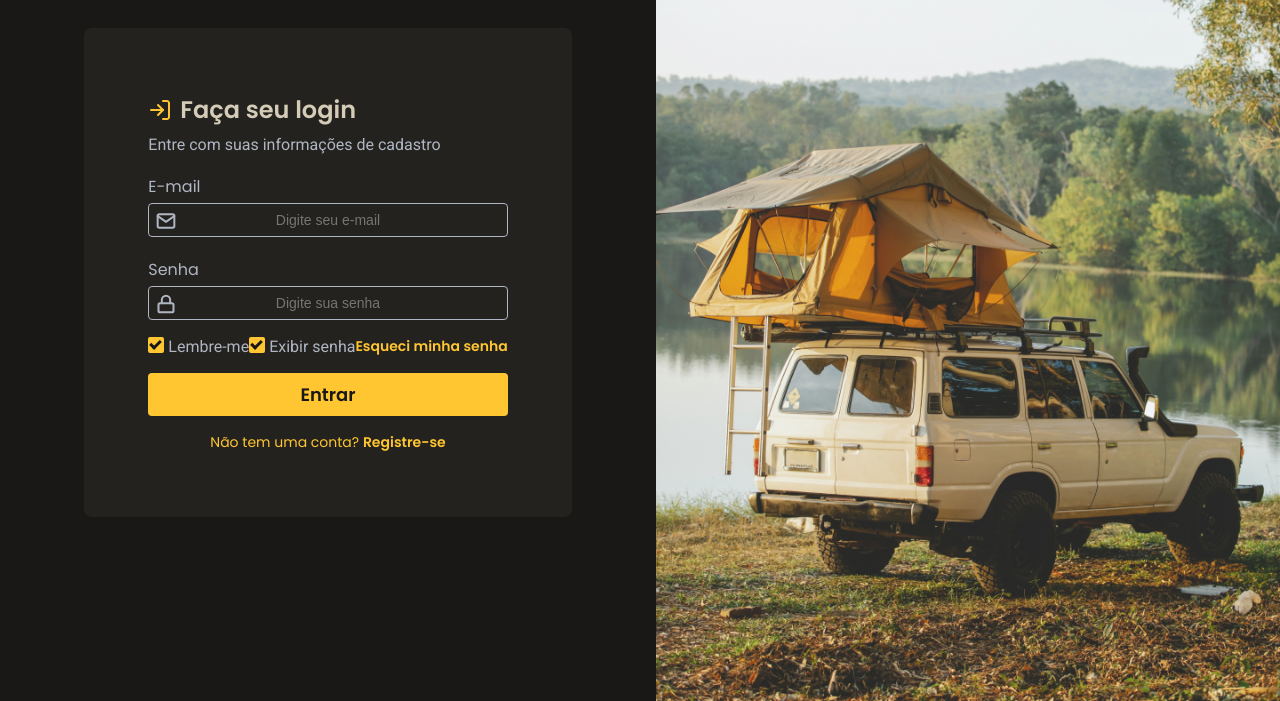
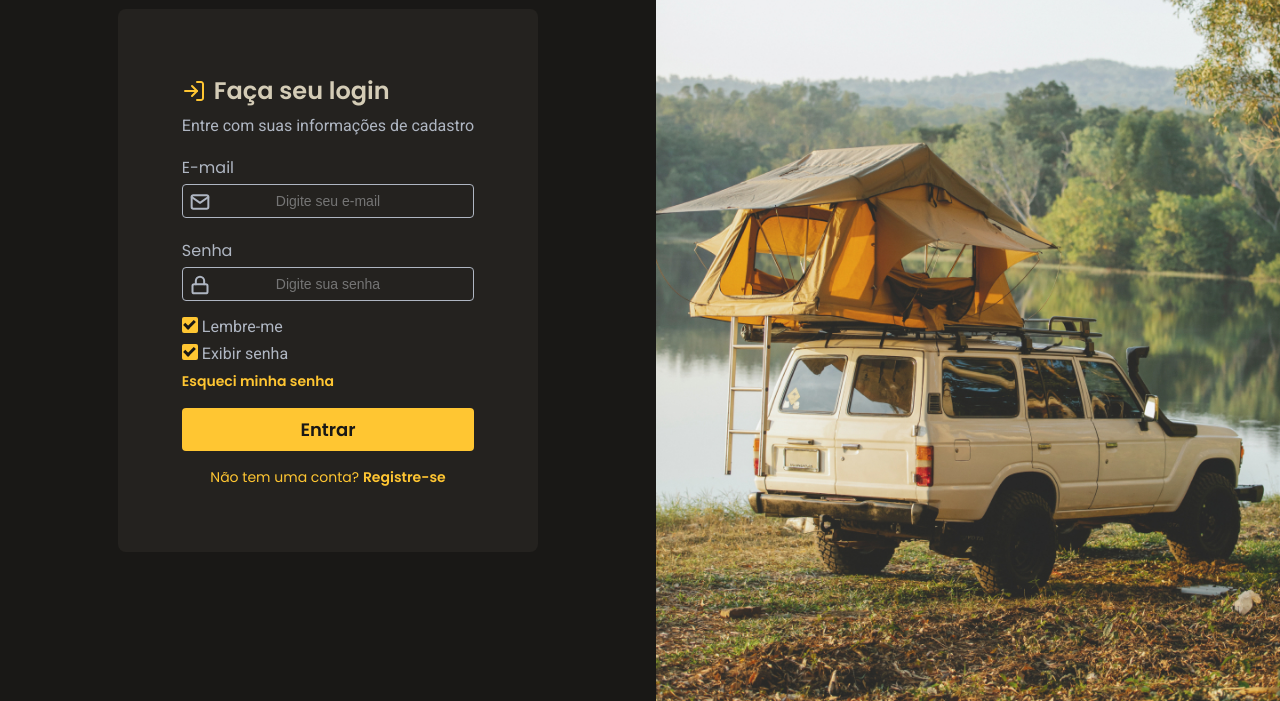
Before and after one commit to JuanSavedra/LoginForm, a plain HTML site: page index.html in a window 1280 px wide. Shown: the part 99-800 px from the top of the page. Drawn offline with Linux system fonts and the light colour scheme.

Commit message:
fixing responsiveness

```diff
--- a/styles/styles.css
+++ b/styles/styles.css
@@ -305,4 +305,11 @@ input:checked + .slider:before {
     background-size: cover;
     transition: background 1s;
   }
+
+  .password-infos {
+    display: flex;
+    flex-direction: column;
+    gap: 0.5rem;
+    align-items: flex-start;
+  }
 }
```
